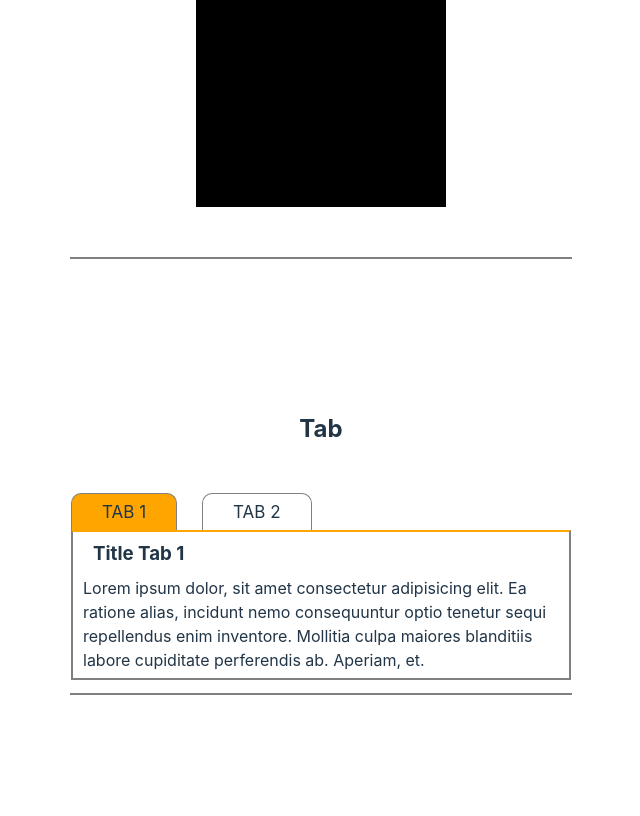
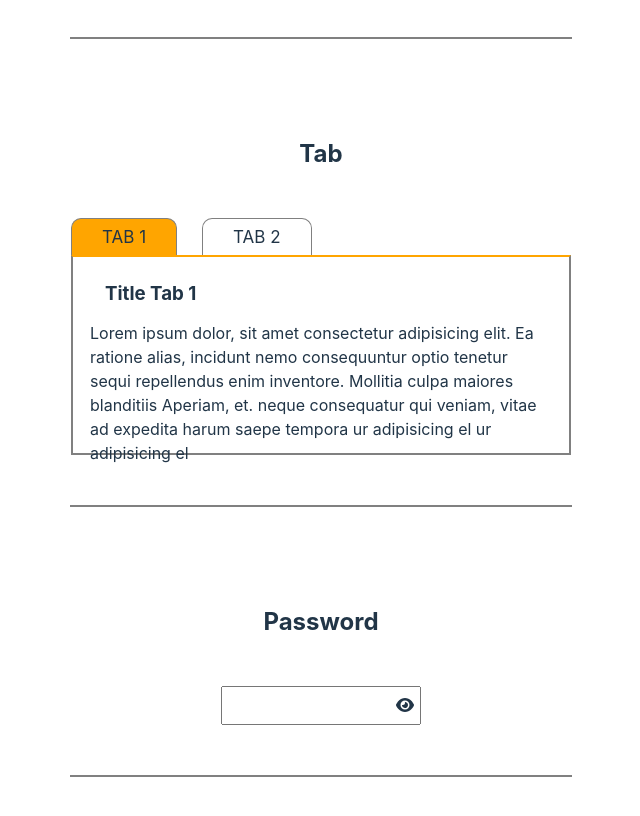
Before and after one commit to AvirKarakitsos/REACT_components, a React (Vite) app: page / in a window 1280 px wide. Shown: the part 1840-2656 px from the top of the page, without its empty margins (319-959 px from the left). Before the commit the page ends 2635 px from the top, so only its background shows below. Built offline with nearby package versions, Linux system fonts and the light colour scheme.

Commit message:
feat: Password component

```diff
--- a/src/App.jsx
+++ b/src/App.jsx
@@ -7,6 +7,7 @@ import { faBars, faChevronLeft, faMagnifyingGlass } from '@fortawesome/free-soli
 import { library } from '@fortawesome/fontawesome-svg-core';
 import Menu from './components/Menu.jsx';
 import Tab from './components/Tab.jsx';
+import Password from './components/Password.jsx';
 
 library.add( faChevronLeft, faMagnifyingGlass, faBars );
 
@@ -44,6 +45,11 @@ function App() {
         <h2>Tab</h2>
         <Tab/>
       </section>
+
+      <section className='section'>
+        <h2>Password</h2>
+        <Password/>
+      </section>
     </>
   )
 }
--- /dev/null
+++ b/src/components/Password.jsx
@@ -0,0 +1,47 @@
+
+import { FontAwesomeIcon } from "@fortawesome/react-fontawesome"
+import { faEye, faEyeSlash } from "@fortawesome/free-solid-svg-icons"
+import styled from "styled-components"
+import { useState } from "react"
+
+const Container = styled.div`
+    position: relative;
+    svg {
+        position: absolute;
+        top: 11px;
+        right: 7px;
+        z-index: 20;
+    }
+`
+
+const InputPassword = styled.input`
+    width: 200px;
+    padding: 10px 30px 10px 2px;
+`
+
+const InputText = styled.input`
+    width: 200px;
+    padding: 10px 30px 10px 2px;
+    display: ${props => props.$show ? "block" : "none"};
+    position: absolute;
+    top: 0px;
+    left: 0;
+    z-index: 10;
+`
+
+function Password() {
+    const [text, setText] = useState("")
+    const [show, setShow] = useState(false)
+
+    return(
+        <Container>
+            <InputPassword type="password" name="password" id="password" value={text} onChange={(e) => setText(e.target.value)}/>
+
+            <FontAwesomeIcon icon={show ? faEyeSlash : faEye} onClick={() => setShow(!show)}/>
+
+            <InputText type="text" value={text} onChange={(e) => setText(e.target.value)} $show={show}/>
+        </Container>
+    )
+}
+
+export default Password
--- a/src/components/Tab.jsx
+++ b/src/components/Tab.jsx
@@ -5,7 +5,6 @@ import styled from "styled-components"
 //Parent Component CSS
 
 const TabContainer = styled.div`
-    height: 150px;
     width: 500px;
 `
 
@@ -27,9 +26,8 @@ const ItemTabList = styled.li`
 `
 
 const ElementSection = styled.div`
-    height: 100%;
-    position: relative;
-    padding: 0 10px;
+    height: 200px;
+    padding: 0px 17px;
     border: 2px solid grey;
     border-top: 2px solid orange;
 `
@@ -37,11 +35,10 @@ const ElementSection = styled.div`
 //Child Component CSS
 
 const ElementContainer = styled.div`
-    position: absolute;
     line-height: 1.5rem;
 
     h3 {
-        margin: 10px;
+        margin: 25px 15px 15px 15px;
     }
 `
 
@@ -69,7 +66,7 @@ function Tab() {
             </TabList>
             <ElementSection>
                 <Element title="Title Tab 1" toggle={toggle} dataId="1">
-                    <p>Lorem ipsum dolor, sit amet consectetur adipisicing elit. Ea ratione alias, incidunt nemo consequuntur optio tenetur sequi repellendus enim inventore. Mollitia culpa maiores blanditiis labore cupiditate perferendis ab. Aperiam, et.</p>
+                    <p>Lorem ipsum dolor, sit amet consectetur adipisicing elit. Ea ratione alias, incidunt nemo consequuntur optio tenetur sequi repellendus enim inventore. Mollitia culpa maiores blanditiis Aperiam, et. neque consequatur qui veniam, vitae ad expedita harum saepe tempora ur adipisicing el ur adipisicing el</p>
                 </Element>
                 <Element title="Title Tab 2" toggle={toggle} dataId="2">
                     <p>Lorem ipsum dolor sit amet consectetur, adipisicing elit. Modi accusamus, rem obcaecati esse atque facere amet quia. Aperiam possimus, amet, neque consequatur qui veniam, vitae ad expedita harum saepe tempora?</p>
--- a/src/index.css
+++ b/src/index.css
@@ -1,4 +1,3 @@
-
 * {
   margin: 0;
   padding: 0;
@@ -56,7 +55,7 @@ button:focus-visible {
 
 .section {
   width: 100%;
-  padding: 55px 0 100px 0;
+  margin: 55px 0 100px 0;
   display: flex;
   flex-direction: column;
   align-items: center;
```
